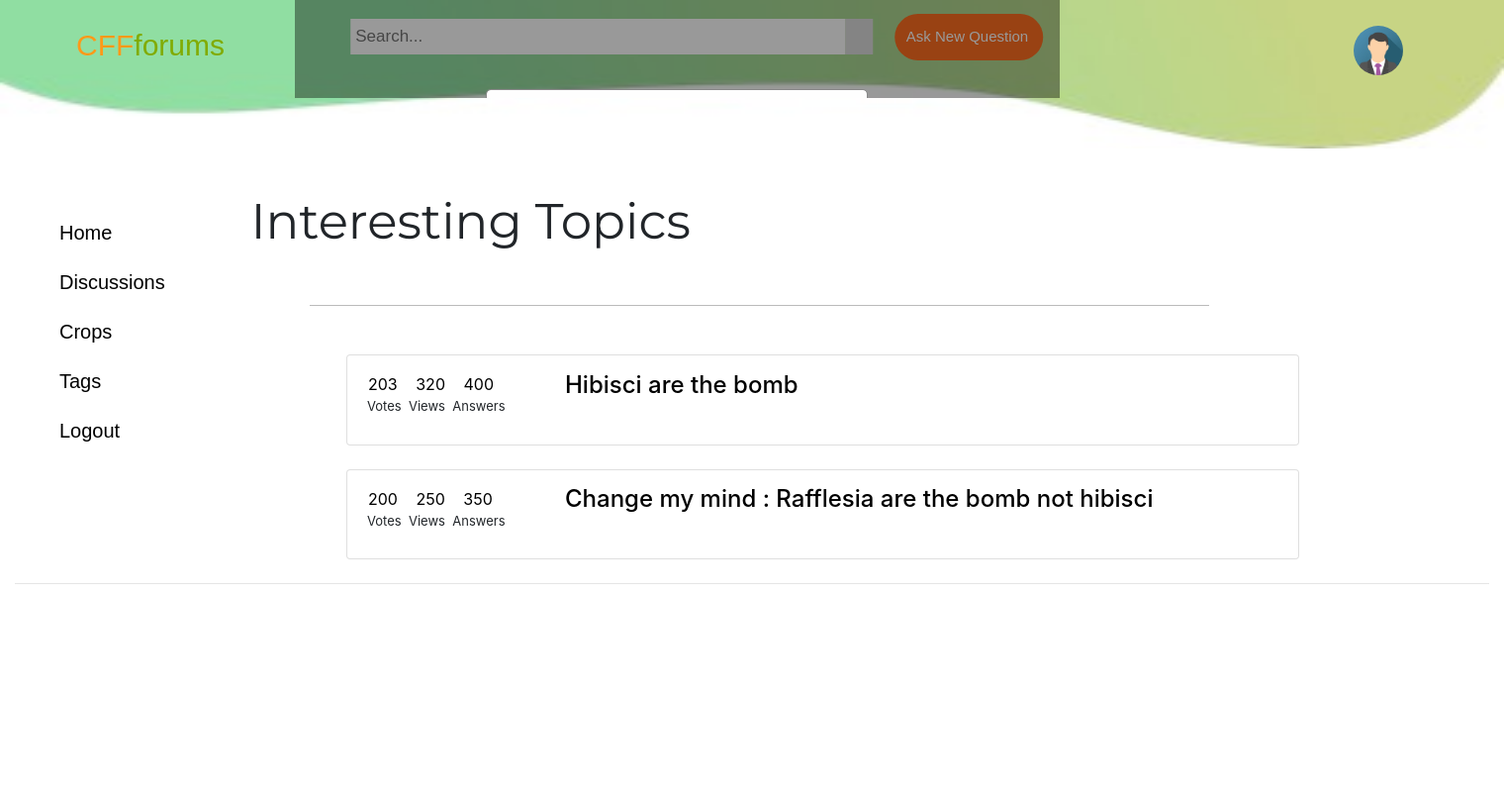
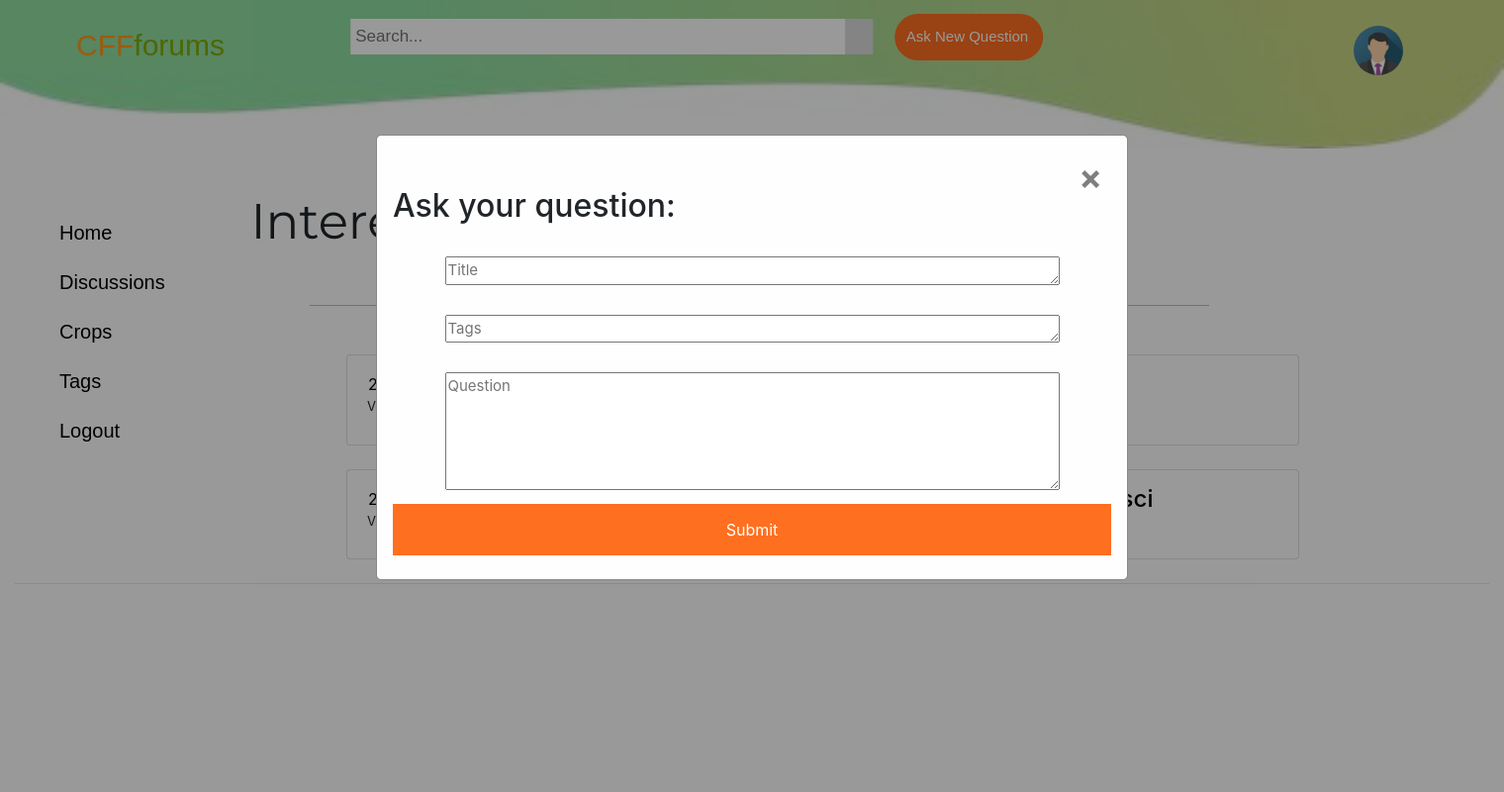
Before and after one commit to AlifDanial/CFFforum, a PHP site: page /discussion.php in a window 1520 px wide, after a click on "Ask New Question"; the page is wider, and only the part inside the window is pictured. Shown: that part at 99% size. Run offline with PHP 8.4, Linux system fonts and the light colour scheme; a user stored in the database is signed in; data comes from the database, SQL or seed files in the repository.

Commit message:
altered question popup

```diff
--- a/frontend/discussion.php
+++ b/frontend/discussion.php
@@ -44,39 +44,6 @@
     </li>
     <li><div class="button" onclick="document.getElementById('id01').style.display='block'">Ask New Question</div></li>
 
-    <div id="id01" class="modal">
-
-  <form class="modal-content animate" action="/action_page.php">
-    <div class="imgcontainer">
-      <span onclick="document.getElementById('id01').style.display='none'" class="close">&times;</span>
-    </div>
-
-    <div class="container">
-
-      <h2>Ask your question:</h2>
-      <br>
-      <form action="/action_page.php">
-      <textarea name="userquestion" rows="5" cols="88"></textarea>
-      <br>
-    </div>
-
-    <div class="container" style="background-color:#f1f1f1">
-    <button type="submit">Submit</button>
-    </div>
-  </form>
-</div>
-
-<script>
-// Get the modal
-var modal = document.getElementById('id01');
-
-// When the user clicks anywhere outside of the modal, close it
-window.onclick = function(event) {
-    if (event.target == modal) {
-        modal.style.display = "none";
-    }
-}
-</script>
     </ul>
     </div>
 
@@ -152,5 +119,47 @@
 <hr>
 
 </div>
+
+
+
+<div id="id01" class="modal">
+
+  <form class="modal-content animate" action="/action_page.php">
+    <div class="imgcontainer">
+      <span onclick="document.getElementById('id01').style.display='none'" class="close">&times;</span>
+    </div>
+
+    <div class="container">
+
+      <h2>Ask your question:</h2>
+      <form action="/action_page.php">
+      <br>
+      <center>
+      <textarea name="questiontitle" placeholder="Title" rows="1" cols="60" style="font-size: 15px;"></textarea>
+      <br>
+      <br>
+      <textarea name="questiontags" placeholder="Tags" rows="1" cols="60" style="font-size:15px;"></textarea>
+      <br>
+      <br>
+      <textarea name="userquestion" placeholder="Question" rows="5" cols="60" style="font-size:15px;"></textarea>
+      <br>
+    </center>
+
+    <button type="submit" width=100px>Submit</button>
+    </div>
+  </form>
+</div>
+
+<script>
+// Get the modal
+var modal = document.getElementById('id01');
+
+// When the user clicks anywhere outside of the modal, close it
+window.onclick = function(event) {
+    if (event.target == modal) {
+        modal.style.display = "none";
+    }
+}
+</script>
 </body>
 </html>
```
